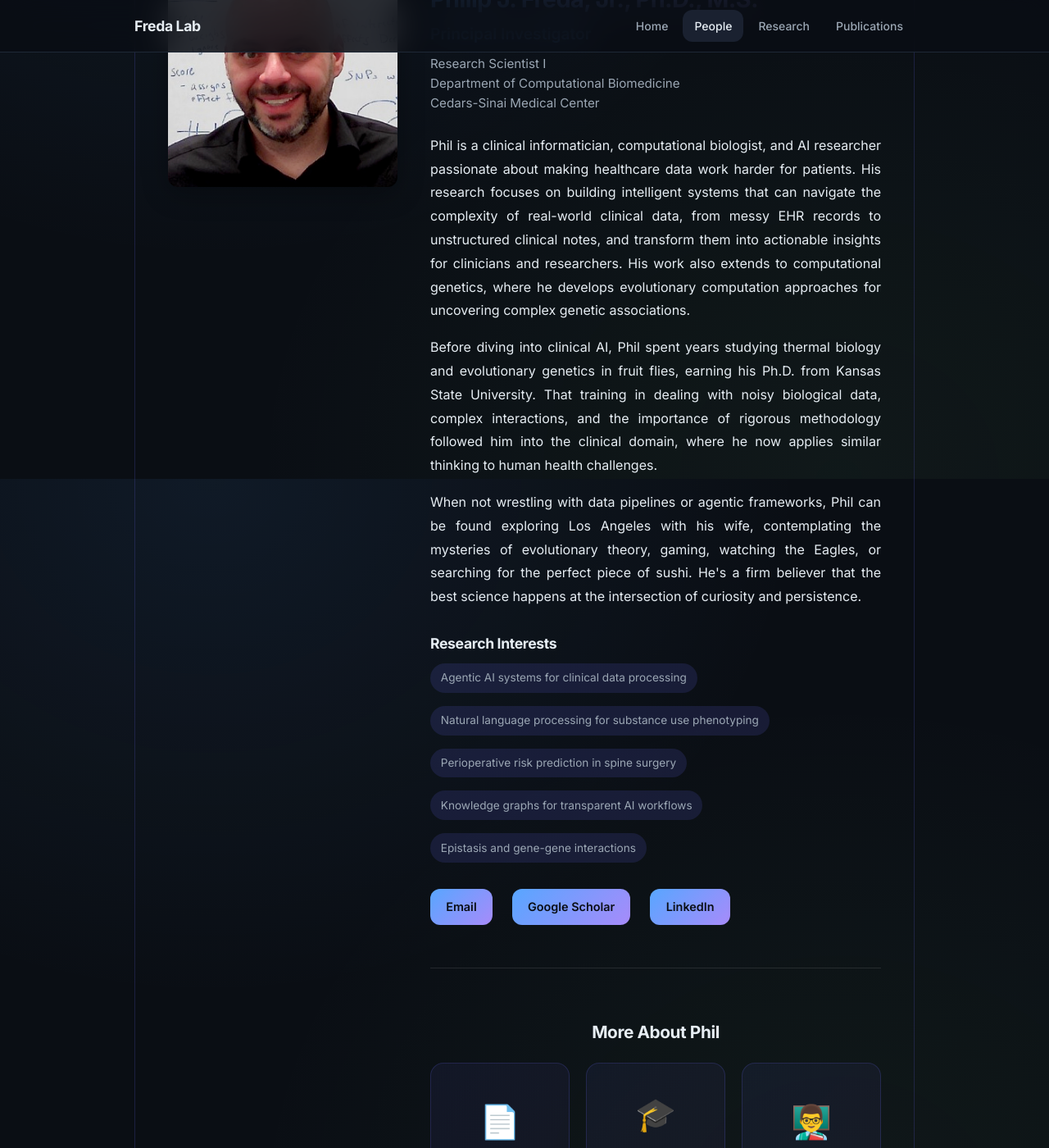
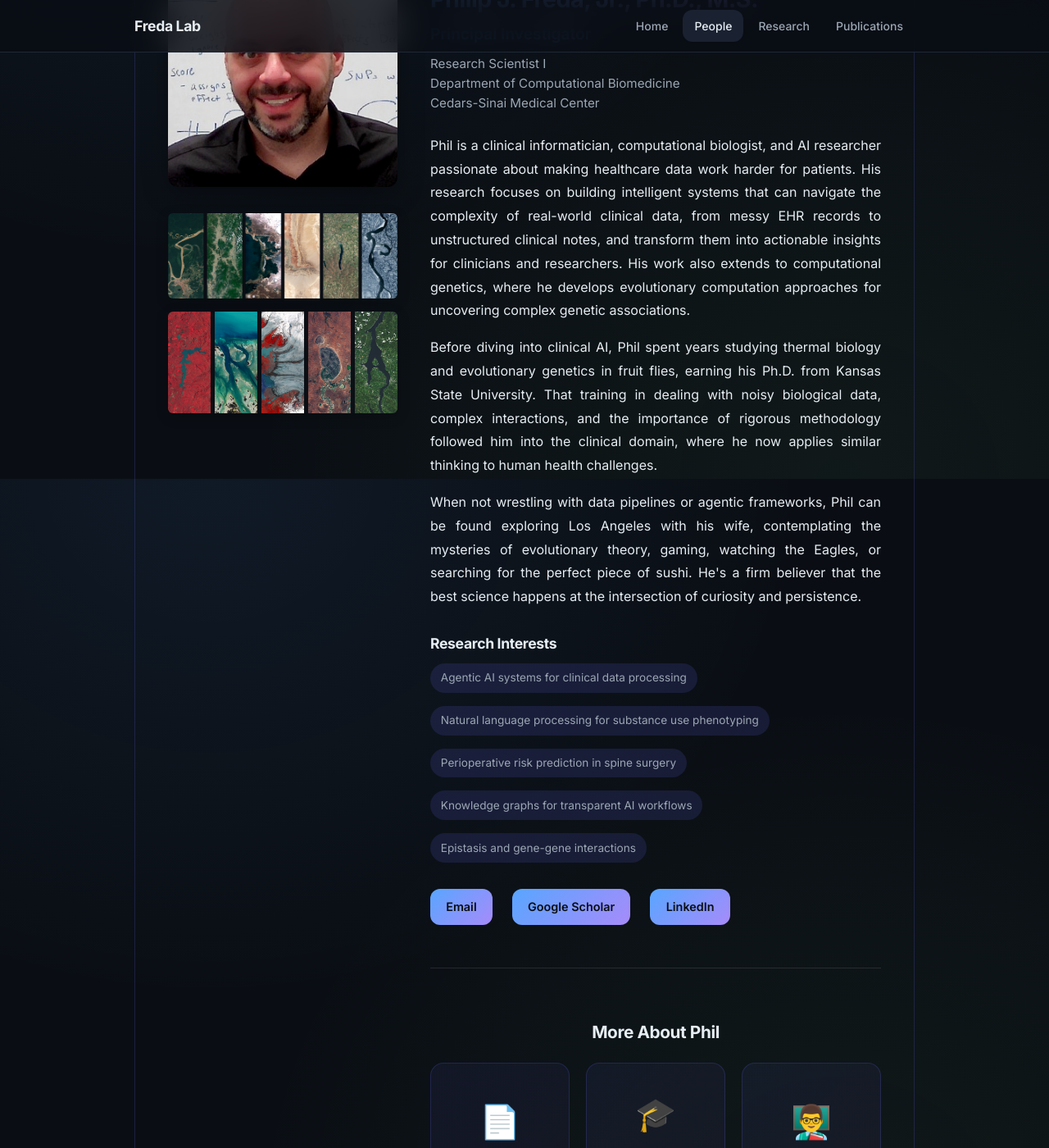
Before and after one commit to pfreda/pfreda.github.io, a Jekyll site: the page built from people.md, in a window 1280 px wide and 1400 px high, scrolled down 316 px. Shown: the whole window at 82% size. Built offline with Jekyll 4.4.1, drawn with Linux system fonts in a browser that asks for light colours.

Commit message:
Add NASA topological name images below headshot

```diff
--- a/assets/css/style.css
+++ b/assets/css/style.css
@@ -1402,12 +1402,27 @@ blockquote {
   border: 1px solid rgba(99, 102, 241, 0.2);
 }
 
-.person-image img {
+.person-image > .headshot-img {
   width: 280px;
   height: 280px;
   object-fit: cover;
   border-radius: 12px;
   box-shadow: 0 8px 32px rgba(0, 0, 0, 0.3);
+}
+
+.nasa-names {
+  display: flex;
+  flex-direction: column;
+  gap: 1rem;
+  margin-top: 1.5rem;
+  align-items: center;
+}
+
+.nasa-names .nasa-name-img {
+  max-width: 100%;
+  height: auto;
+  border-radius: 6px;
+  box-shadow: 0 4px 16px rgba(0, 0, 0, 0.2);
 }
 
 .person-info h2 {
@@ -1525,12 +1540,18 @@ blockquote {
 
   .person-image {
     display: flex;
-    justify-content: center;
-  }
-
-  .person-image img {
+    flex-direction: column;
+    align-items: center;
+  }
+
+  .person-image .headshot-img {
     width: 200px;
     height: 200px;
+  }
+
+  .nasa-names {
+    width: 100%;
+    max-width: 300px;
   }
 
   .person-interests ul {
--- a/people.md
+++ b/people.md
@@ -7,7 +7,11 @@ title: People
 
 <div class="person-card principal-investigator">
   <div class="person-image">
-    <img src="/assets/images/2023/02/headshot3.jpg" alt="Philip J. Freda, Jr., Ph.D., M.S.">
+    <img src="/assets/images/2023/02/headshot3.jpg" alt="Philip J. Freda, Jr., Ph.D., M.S." class="headshot-img">
+    <div class="nasa-names">
+      <img src="/assets/images/Philip.png" alt="Philip spelled in NASA satellite imagery" class="nasa-name-img">
+      <img src="/assets/images/Freda.png" alt="Freda spelled in NASA satellite imagery" class="nasa-name-img">
+    </div>
   </div>
   <div class="person-info">
     <h2>Philip J. Freda, Jr., Ph.D., M.S.</h2>
```
Also changed, not shown: assets/images/Freda.png (added), assets/images/Philip.png (added).
